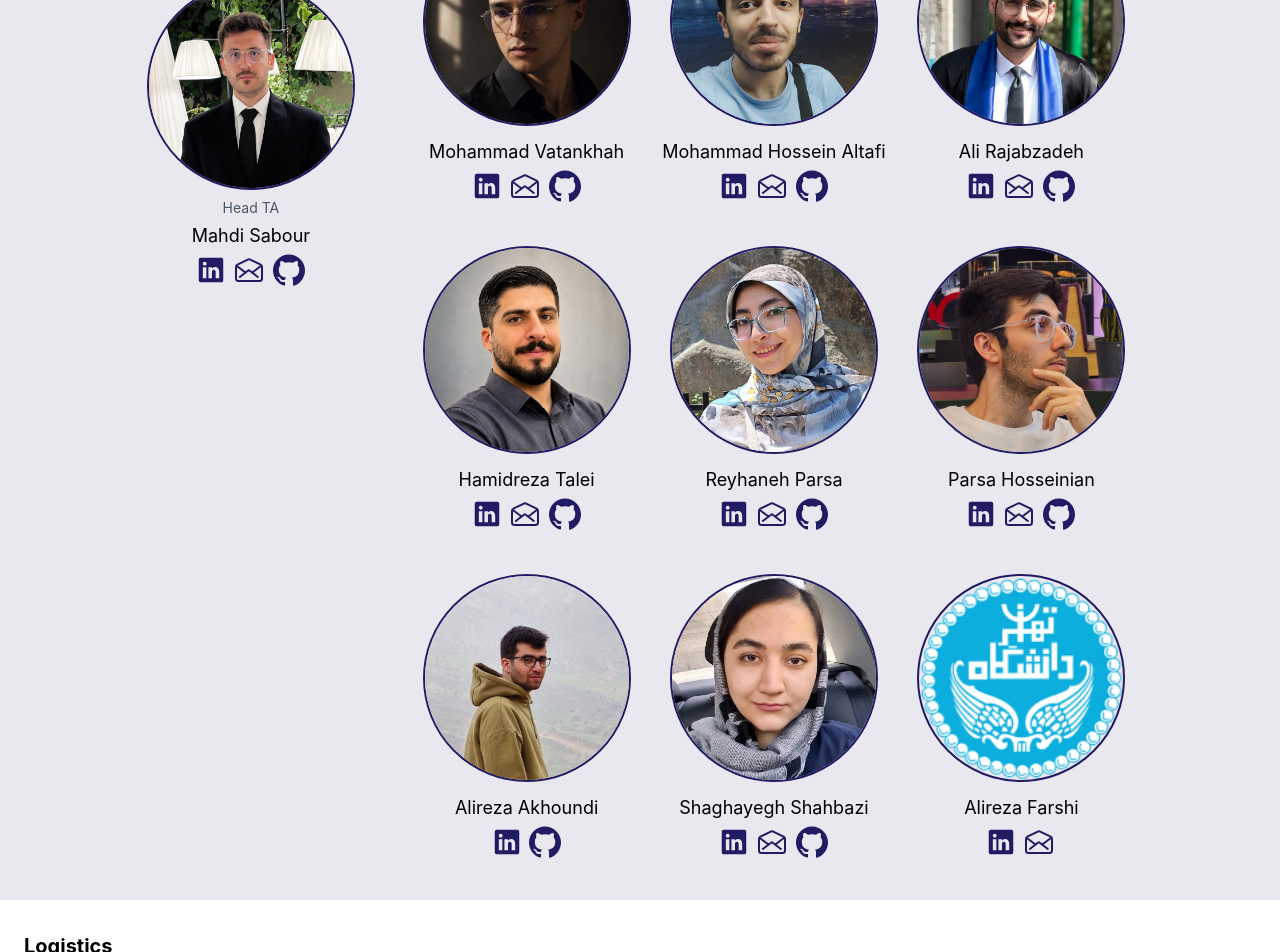
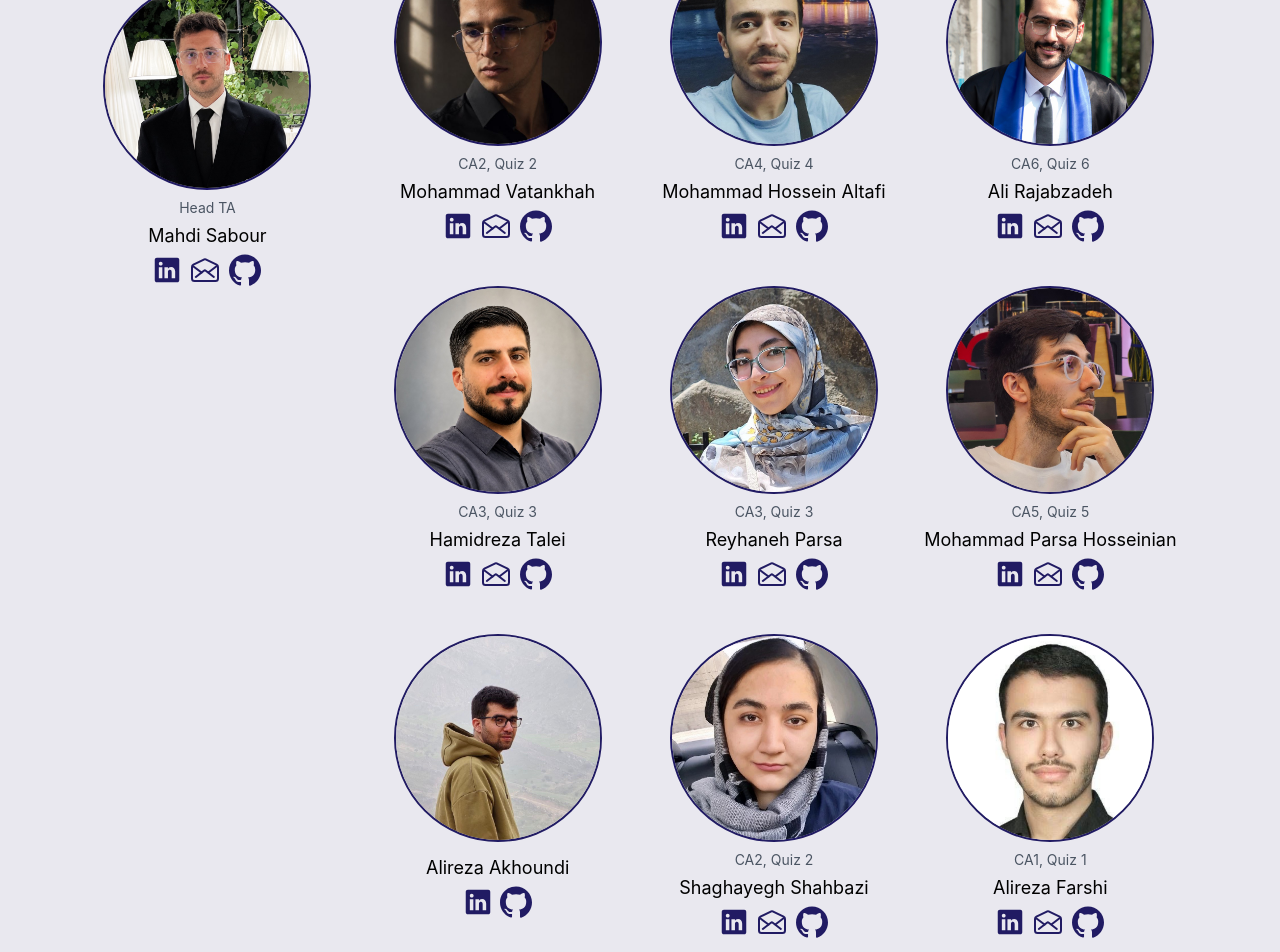
Before and after one commit to nlp-ut/nlp-ut.github.io, a React (Create React App) app: page / in a window 1280 px wide. Shown: the part 1000-1952 px from the top of the page. Built offline with nearby package versions, Linux system fonts and the light colour scheme.

Commit message:
feat: update tasks for each teaching staff

```diff
--- a/src/data/course1405.json
+++ b/src/data/course1405.json
@@ -4,7 +4,7 @@
       "imageKey": "amirhossein_bonakdar",
       "name": "Amirhossein Bonakdar",
       "subject": "",
-      "duty": "",
+      "duty": "CA5, Quiz 5",
       "linkedin": "https://www.linkedin.com/in/amirhossein-bonakdar-a138a7156",
       "email": "mailto:amirh.bonakdar@ut.ac.ir",
       "homepage": "",
@@ -14,7 +14,7 @@
       "imageKey": "erfan_shahabi",
       "name": "Erfan Shahabi",
       "subject": "",
-      "duty": "",
+      "duty": "CA4, Quiz 4",
       "linkedin": "https://www.linkedin.com/in/erfanshahabi/",
       "email": "mailto:erfanshahabi@outlook.com",
       "homepage": "",
@@ -24,7 +24,7 @@
       "imageKey": "yoosef_ghaderi",
       "name": "Yousef Ghaderi",
       "subject": "",
-      "duty": "",
+      "duty": "CA6, Quiz 6",
       "linkedin": "https://www.linkedin.com/in/yoosef-ghaderi-46b41b390",
       "email": "mailto:yoosefghaderi2001@ut.ac.ir",
       "homepage": "",
@@ -34,7 +34,7 @@
       "imageKey": "mohammad_vatankhah",
       "name": "Mohammad Vatankhah",
       "subject": "",
-      "duty": "",
+      "duty": "CA2, Quiz 2",
       "linkedin": "https://www.linkedin.com/in/mohammad-vatankhah-ardakani-028b861b3/",
       "email": "mailto:mo.vatankhah@ut.ac.ir",
       "homepage": "",
@@ -44,7 +44,7 @@
       "imageKey": "mohammadhossein_altafi",
       "name": "Mohammad Hossein Altafi",
       "subject": "",
-      "duty": "",
+      "duty": "CA4, Quiz 4",
       "linkedin": "https://www.linkedin.com/in/mohammad-hossein-altafi",
       "email": "mailto:mh.altafi@ut.ac.ir",
       "homepage": "",
@@ -54,7 +54,7 @@
       "imageKey": "ali_rajabzadeh",
       "name": "Ali Rajabzadeh",
       "subject": "",
-      "duty": "",
+      "duty": "CA6, Quiz 6",
       "linkedin": "https://www.linkedin.com/in/ali-rajabzadeh-chenari",
       "email": "mailto:alirajabzadeh9@gmail.com",
       "homepage": "",
@@ -64,7 +64,7 @@
       "imageKey": "hamidreza_talei",
       "name": "Hamidreza Talei",
       "subject": "",
-      "duty": "",
+      "duty": "CA3, Quiz 3",
       "linkedin": "https://www.linkedin.com/in/hamidreza-talei",
       "email": "mailto:hamidrezatalei@ut.ac.ir",
       "homepage": "",
@@ -74,7 +74,7 @@
       "imageKey": "reyhaneh_parsa",
       "name": "Reyhaneh Parsa",
       "subject": "",
-      "duty": "",
+      "duty": "CA3, Quiz 3",
       "linkedin": "https://www.linkedin.com/in/reyhaneh-parsa/",
       "email": "mailto:parsareyhane@gmail.com",
       "homepage": "",
@@ -82,9 +82,9 @@
     },
     {
       "imageKey": "parsa_hosseinian",
-      "name": "Parsa Hosseinian",
+      "name": "Mohammad Parsa Hosseinian",
       "subject": "",
-      "duty": "",
+      "duty": "CA5, Quiz 5",
       "linkedin": "https://www.linkedin.com/in/parsa-hosseinian-726bbb220",
       "email": "mailto:mphosainian@gmail.com",
       "homepage": "",
@@ -104,7 +104,7 @@
       "imageKey": "shaghayegh_shahbazi",
       "name": "Shaghayegh Shahbazi",
       "subject": "",
-      "duty": "",
+      "duty": "CA2, Quiz 2",
       "linkedin": "https://www.linkedin.com/in/shaghayeghshahbazi/",
       "email": "mailto:shsh6184@gmail.com",
       "homepage": "",
@@ -114,11 +114,11 @@
       "imageKey": "alireza_farshi",
       "name": "Alireza Farshi",
       "subject": "",
-      "duty": "",
+      "duty": "CA1, Quiz 1",
       "linkedin": "https://www.linkedin.com/in/alireza-farshi-6227a8253/",
       "email": "mailto:azerila.farshi@gmail.com",
       "homepage": "",
-      "github": ""
+      "github": "https://github.com/ARB1380"
     }
   ],
   "assignments": [
--- a/src/data/staffImages1405.js
+++ b/src/data/staffImages1405.js
@@ -9,8 +9,8 @@ import erfan_shahabi from "../assets/1405/erfan_shahabi.jpg";
 import alireza_akhoundi from "../assets/1405/alireza_akhoundi.jpg";
 import amirhossein_bonakdar from "../assets/1405/amirhossein_bonakdar.jpg";
 import shaghayegh_shahbazi from "../assets/1405/shaghayegh_shahbazi.jpg";
+import alireza_farshi from "../assets/1405/alireza_farshi.jpg";
 import yoosef_ghaderi from "../assets/1404/yoosef_ghaderi.jpg";
-import utLogo from "../assets/ut-logo.png";
 
 const staffImages1405 = {
   mahdi_sabour,
@@ -25,7 +25,7 @@ const staffImages1405 = {
   amirhossein_bonakdar,
   shaghayegh_shahbazi,
   yoosef_ghaderi,
-  alireza_farshi: utLogo,
+  alireza_farshi,
 };
 
 export default staffImages1405;
```
Also changed, not shown: src/assets/1405/alireza_farshi.jpg (added), 1 other file (tests, documents, lock files or other folders).
